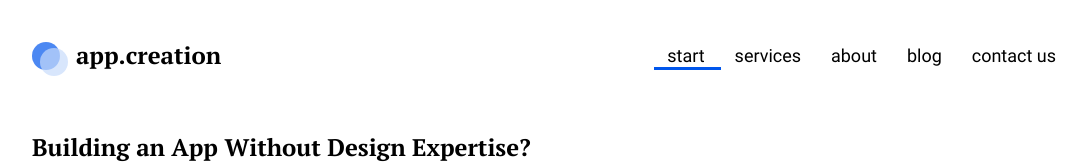
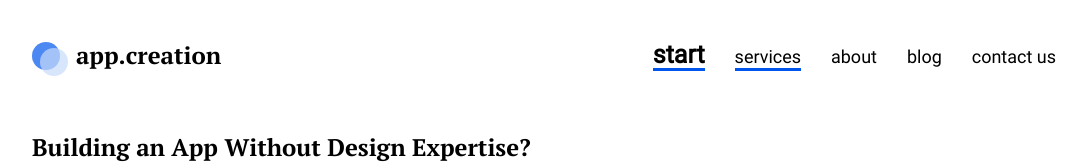
Before and after one commit to lisaredfox/First, a plain HTML site: page index.html in a window 1280 px wide. In both pictures the pointer is over the link "start". Shown: the top 164 px of the page, without its empty margins (96-1183 px from the left). Drawn offline with Linux system fonts and the light colour scheme.

Commit message:
установила эффект наведения для меню

```diff
--- a/styles.css
+++ b/styles.css
@@ -31,6 +31,7 @@
     text-decoration: none;
     color: #000;
     position: relative;
+    transition: font-size .7s font-weight .7s;
 }
 .header__menu_item:last-child{
     margin-right: 0px;
@@ -60,4 +61,18 @@
     width: 100%;
     height: 3px;
     background: #0056EC;
+    left: 0px;
 }
+.header__menu_item:hover{
+    font-weight: bold;
+    font-size: 25px;
+}
+.header__menu_item:hover::after{
+    display: block;
+    content: "";
+    position: absolute;
+    width: 100%;
+    height: 3px;
+    background: #0056EC;
+    left: 0px;
+}
```
